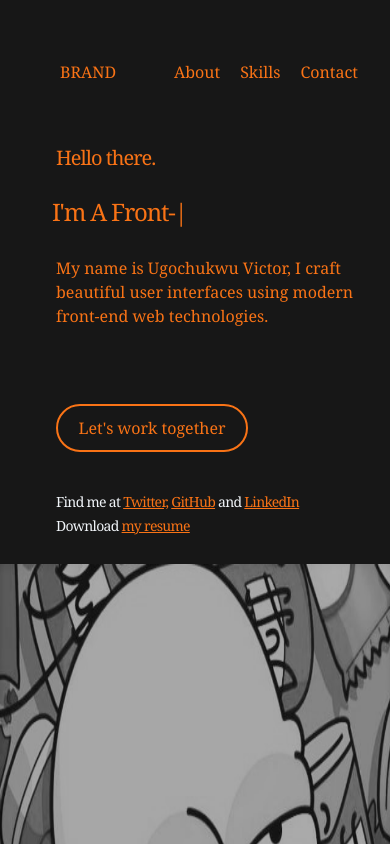
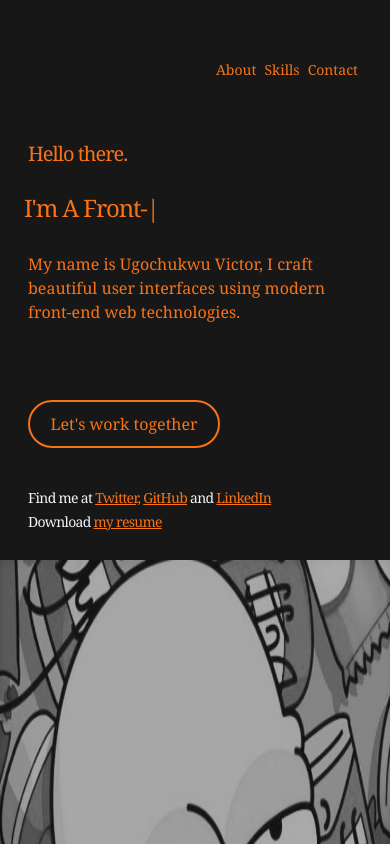
Before and after one commit to hugochooqu/My-portfolio-site, a React (Create React App) app: page / in a window 390 px wide. Shown: the top 844 px of the page. Built offline with nearby package versions, Linux system fonts and the light colour scheme.

Commit message:
adjusted the padding for a smaller screen

```diff
--- a/src/components/contactform.js
+++ b/src/components/contactform.js
@@ -21,7 +21,7 @@ export default function ContactUs ()  {
   };
 
   return (
-    <form className="pt-10" ref={form} onSubmit={sendEmail}>
+    <form className="pt-10" ref={form} onSubmit={sendEmail} autocomplete="off" onsubmit="return process()">
 
 
       <input className="h-10 w-60 md:w-48 rounded-2xl text-sm text-neutral-100 border-neutral-900 border-0 bg-neutral-900 pl-5" placeholder="Your Name" type="text" name="user_name"
--- a/src/components/navbar.js
+++ b/src/components/navbar.js
@@ -6,16 +6,16 @@ export default function Navbar(){
 
     <div className=" p-8">
         <nav className="flex text-orange-500">
-        <div>BRAND</div>
+
             <ul className="flex ml-auto">
             <Link to='#about' smooth >
-            <li className=" mr-3 hover:underline">About</li>
+            <li className="mr-1 md:mr-3 text-sm md:text-base  hover:underline">About</li>
             </Link>
             <Link to='#skills' smooth>
-              <li className="ml-2 mr-3 hover:underline" >Skills</li>
+              <li className="ml-1 mr-1 md:ml-2 md:mr-3 text-sm md:text-base  hover:underline" >Skills</li>
             </Link>
             <Link to='#contact' smooth>
-                <li className="ml-2 md:mr-3 hover:underline">Contact</li>
+                <li className="md:ml-2 md:mr-3 ml-1 text-sm md:text-base  hover:underline">Contact</li>
             </Link>
 
             </ul>
--- a/src/components/navigation.js
+++ b/src/components/navigation.js
@@ -41,7 +41,7 @@ export default function Navigation (){
     return(
 
     <div className="lg:flex  ">
-            <div className="lg:fixed bg-neutral-900 md:h-auto lg:h-screen lg:w-1/2 h-auto m-0 font-serif pt-7 md:pt-7 pl-7 pb-7 ">
+            <div className="lg:fixed bg-neutral-900 md:h-auto lg:h-screen lg:w-1/2 h-auto m-0 font-serif pt-7 md:pt-7  lg:pl-7 pb-7 ">
                 <Navbar />
                 <h1 className="text-orange-500 text-xl md:text-3xl lg:text-4xl font-normal tracking-tighter pl-7 pt-7  ">
                 Hello there.</h1>
@@ -69,7 +69,7 @@ export default function Navigation (){
              <div className="h-auto bg-orange-500 relative">
                  <Skills />
              </div>
-             <div className="h-auto bg-slate-200 relative">
+             <div className="h-auto bg-slate-100 relative">
                  <Contact />
              </div>
 
--- a/src/index.css
+++ b/src/index.css
@@ -38,3 +38,9 @@
     color: #171717;
     box-shadow: #f97316;
 }
+.textcolors{
+  color: #141115;
+}
+.bgcolor{
+  background-color: #4C2B36;
+}
```
